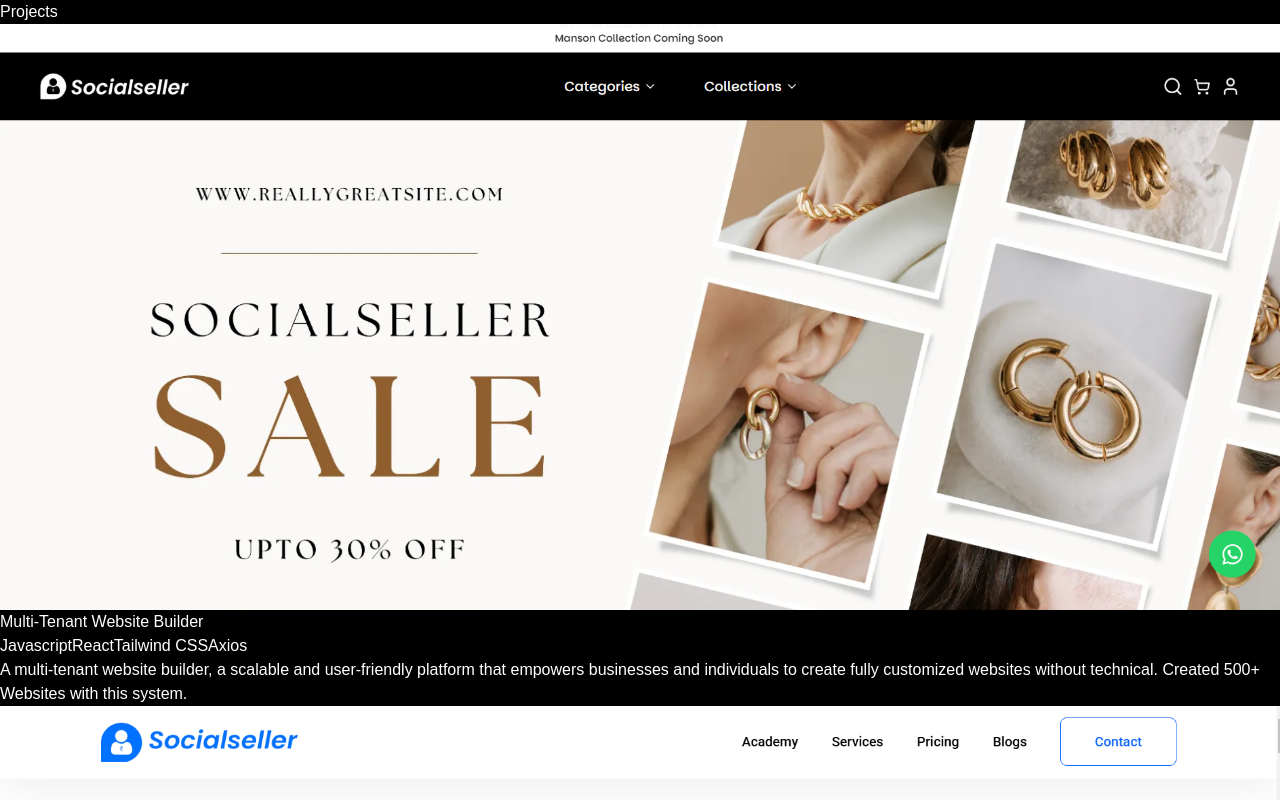
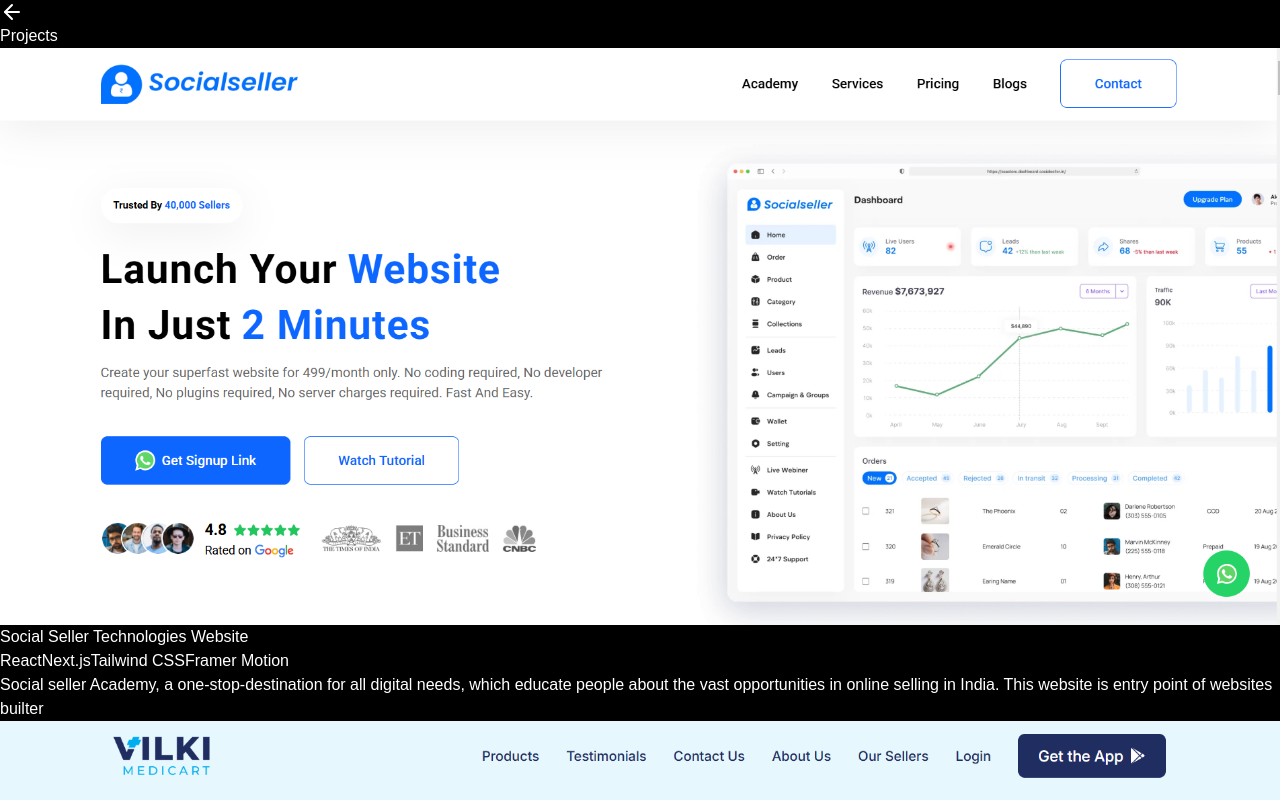
Before and after one commit to sumit-ssa/portfolio, a Next.js app: page /projects in a window 1280 px wide. Shown: the top 800 px of the page. Built offline with nearby package versions, Linux system fonts and the light colour scheme; a web font is replaced by a local one.

Commit message:
flow removed

```diff
--- a/src/app/projects/page.tsx
+++ b/src/app/projects/page.tsx
@@ -4,16 +4,20 @@
 import Container from "@/components/ui/Container";
 import { ProjectsData } from "@/constant";
 import { ProjectCardProps } from "@/types";
+import { ArrowLeft } from "lucide-react";
+import { useRouter } from "next/navigation";
 
 const Page = () => {
+
+  const router = useRouter();
+
   return (
     <section className="w-full flex flex-col">
-      <div className="w-full flex items-center h-32 bg-gray-950">
-        <Container>
+      <Container>
+        <div className="w-full flex items-center h-28 gap-2 ">
+          <ArrowLeft className="cursor-pointer hover:scale-95 transition-all duration-300" onClick={() => router.back()} />{" "}
           <p className="w-full text-3xl font-medium">Projects</p>
-        </Container>
-      </div>
-      <Container>
+        </div>
         <div className="w-full grid grid-cols-1 xl:grid-cols-2 gap-6 mt-10 mb-20">
           {ProjectsData?.map((data: ProjectCardProps) => (
             <ProjectCard data={{ ...data, style: true }} key={data?.id} />
--- a/src/components/home/hero/Hero.tsx
+++ b/src/components/home/hero/Hero.tsx
@@ -5,7 +5,7 @@
 import TypingAnimation from "./TypeAnimation";
 import Social from "./Social";
 import { useRouter } from "next/navigation";
-import Threads from "@/components/ui/Threads";
+// import Threads from "@/components/ui/Threads";
 
 const Hero = () => {
   const router = useRouter();
@@ -16,9 +16,9 @@
 
   return (
     <section className="relative mt-16 xl:mt-20 flex flex-col gap-10">
-      <div className="absolute mb-24  inset-0 ">
+      {/* <div className="absolute mb-24  inset-0 ">
         <Threads amplitude={1.5} distance={0} enableMouseInteraction={false} />
-      </div>
+      </div> */}
 
       <div className="max-w-5xl mx-auto flex flex-col justify-center items-center gap-2 xl:gap-6">
         <Name />
--- a/src/components/layout/Footer.tsx
+++ b/src/components/layout/Footer.tsx
@@ -2,7 +2,7 @@
 
 const Footer = () => {
   return (
-    <footer className="w-full bg-gray-950">
+    <footer className="w-full">
       <div className="w-full flex items-center flex-col justify-center gap-6 py-10">
         <div className="w-full flex items-center justify-center gap-10 ">
           {SocialLinksData?.map((data, i) => {
--- a/src/constant/index.ts
+++ b/src/constant/index.ts
@@ -4,7 +4,6 @@
 import ssaLogo from '../../public/ssa_logo.png'
 import yugasaLogo from '../../public/yugasa-logo.png'
 import xhitizLogo from '../../public/xhitizLogo.png'
-import mtt from '../../public/projects/mtt.png'
 import ssa from '../../public/projects/ssa.png'
 import logistics from '../../public/projects/logistics.png'
 import vilki from '../../public/projects/vilki.png'
@@ -213,22 +212,9 @@
 ]
 
 export const ProjectsData = [
+
     {
-        id: 1,
-        title: "Multi-Tenant Website Builder",
-        description: "A multi-tenant website builder, a scalable and user-friendly platform that empowers businesses and individuals to create fully customized websites without technical. Created 500+ Websites with this system.",
-        technologies: [
-            { id: "js", name: "Javascript" },
-            { id: "react", name: "React" },
-            { id: "tailwind", name: "Tailwind CSS" },
-            { id: "axios", name: "Axios" }
-        ],
-        imageUrl: mtt,
-        url: "https://sumit.socialseller.in/",
-
-    },
-    {
-        id: 2,
+        id: 13,
         title: "Social Seller Technologies Website",
         description: "Social seller Academy, a one-stop-destination for all digital needs, which educate people about the vast opportunities in online selling in India. This website is entry point of websites builter",
         technologies: [
@@ -242,7 +228,7 @@
 
     },
     {
-        id: 3,
+        id: 12,
         title: "Vilki Medicart",
         description: "A billing software platform designed to streamline B2B transactions for both retailers and wholesalers. Transforming Pharmaceutical Sector Across Bharat",
         technologies: [
@@ -255,7 +241,7 @@
         url: "https://vilkimedicart.com/",
     },
     {
-        id: 4,
+        id: 11,
         title: "XLogistics Website",
         description: "Smart Solution from pickup to destination, XLogistics is the leading digital road freight platform. Clients can book, track and pay for all types of cargo transportation across the island. ",
         technologies: [
@@ -268,7 +254,7 @@
         url: "https://demo.devops.xhitiz.com/xlogistics/",
     },
     {
-        id: 5,
+        id: 10,
         title: "Happy Staff",
         description: "Happy Staff is a smart task management app designed to boost productivity. It combines traditional task organization features with a unique performance and coin system. Every completed task earns you coins, These coins can be redeemed via UPI",
         technologies: [
@@ -281,7 +267,7 @@
         url: "https://happystaff.socialseller.in/auth",
     },
     {
-        id: 6,
+        id: 9,
         title: "Infinix CRM",
         description: "Smart Solution from pickup to destination, XLogistics is the leading digital road freight platform. Clients can book, track and pay for all types of cargo transportation across the island. ",
         technologies: [
@@ -294,7 +280,7 @@
         url: "https://infinixcrm.com/auth",
     },
     {
-        id: 7,
+        id: 8,
         title: "Aarambh Incubation",
         description: "Aarambh Incubation and Innovation Centre is a premier co-working and co-learning start-up incubation facility.",
         technologies: [
@@ -307,7 +293,7 @@
         url: "https://aarambhincubation.in/",
     },
     {
-        id: 8,
+        id: 7,
         title: "Arham Watches",
         description: "ARHAM WATCHES VIHAAN ENTERPRISES Online is Central India's fashion hub, redefining wholesale WATCH trade with technology. We specialize in women's wear, men's wear, One of the largest Watch wholesaler in Mumbai.",
         technologies: [
@@ -318,7 +304,7 @@
         url: "https://arhamwatches.com/",
     },
     {
-        id: 9,
+        id: 6,
         title: "Career Comeback",
         description: "Satyam Khandelwal is a corporate professional turned career growth coach. He uses his 10+ years of industry experience to help working professionals grow fast in their careers.",
         technologies: [
@@ -331,7 +317,7 @@
         url: "https://webinar.careercomeback.in/",
     },
     {
-        id: 10,
+        id: 5,
         title: "Tutopia Animation",
         description: "Learn everything you need to know about building a successful career in animation and gaming in this info-packed webinar.",
         technologies: [
@@ -343,7 +329,7 @@
         url: "https://tutopia-animation.vercel.app/",
     },
     {
-        id: 11,
+        id: 4,
         title: "Tutopia",
         description: "Create your own app in your name, including high-quality animated video tutorials, MCQs, study materials, mock tests and your live classes - and you'll teach.",
         technologies: [
@@ -355,7 +341,7 @@
         url: "https://tutopia-seven.vercel.app/",
     },
     {
-        id: 12,
+        id: 3,
         title: "Jito Raipur",
         description: "JITO Raipur The Jain International Trade Organisation (JITO) is a unique, multi-stakeholder community of visionary Jain industrialists, businessmen, and professionals committed to shaping the future of the community and society at large.",
         technologies: [
@@ -368,7 +354,7 @@
         url: "https://jitoraipur.org/",
     },
     {
-        id: 13,
+        id: 2,
         title: "Naturelite Foods",
         description: "JITO Raipur The Jain International Trade Organisation (JITO) is a unique, multi-stakeholder community of visionary Jain industrialists, businessmen, and professionals committed to shaping the future of the community and society at large.",
         technologies: [
@@ -381,7 +367,7 @@
         url: "https://www.naturelitefoods.com/",
     },
     {
-        id: 14,
+        id: 1,
         title: "Consmic Lady",
         description: "Astrology Website.",
         technologies: [
```
